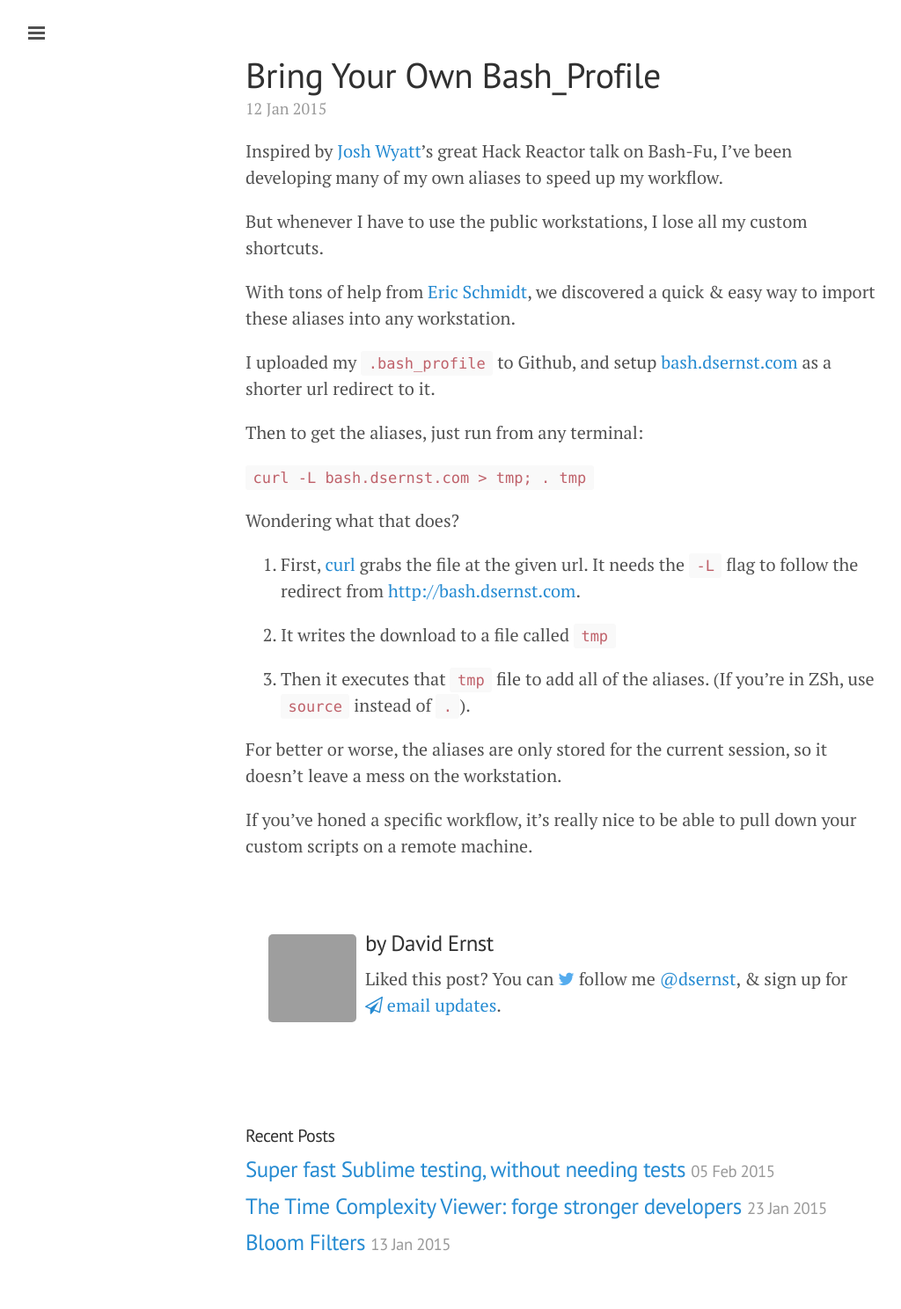
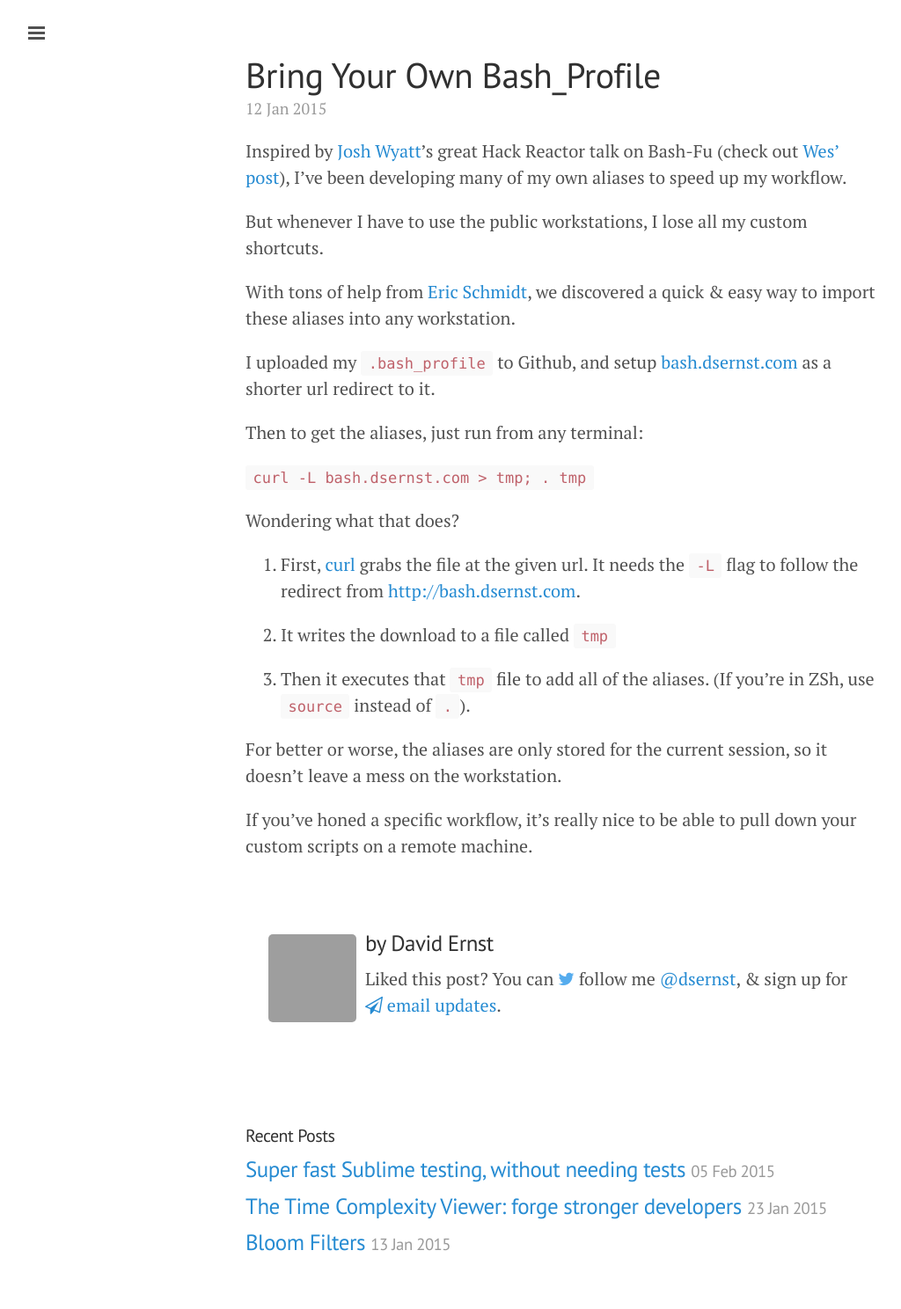
Before and after one commit to dsernst/quotes, a Jekyll site: the page built from _posts/2015-01-12-bring-your-own-bash-profile.md, in a window 1280 px wide. Shown: the whole page at 88% size, without its empty margins (1-1025 px from the left). Built offline with Jekyll 4.4.1, drawn with Linux system fonts in a browser that asks for light colours; nearby versions of some CDN libraries; comment, search, counter and statistics services are not loaded; grey boxes are pictures that could not be loaded.

Commit message:
Bring Your Own Bash Profile, add link to Wes' post on aliases

```diff
--- a/_posts/2015-01-12-bring-your-own-bash-profile.md
+++ b/_posts/2015-01-12-bring-your-own-bash-profile.md
@@ -4,7 +4,7 @@ title: Bring Your Own Bash_Profile
 tags: [unix, programming, tips, bash]
 ---
 
-Inspired by [Josh Wyatt](https://github.com/joshWyatt)'s great Hack Reactor talk on Bash-Fu, I've been developing many of my own aliases to speed up my workflow.
+Inspired by [Josh Wyatt](https://github.com/joshWyatt)'s great Hack Reactor talk on Bash-Fu (check out [Wes' post](http://wes.is/2015/02/05/speeding-up-your-command-line-workflow/)), I've been developing many of my own aliases to speed up my workflow.
 
 But whenever I have to use the public workstations, I lose all my custom shortcuts.
 
```
